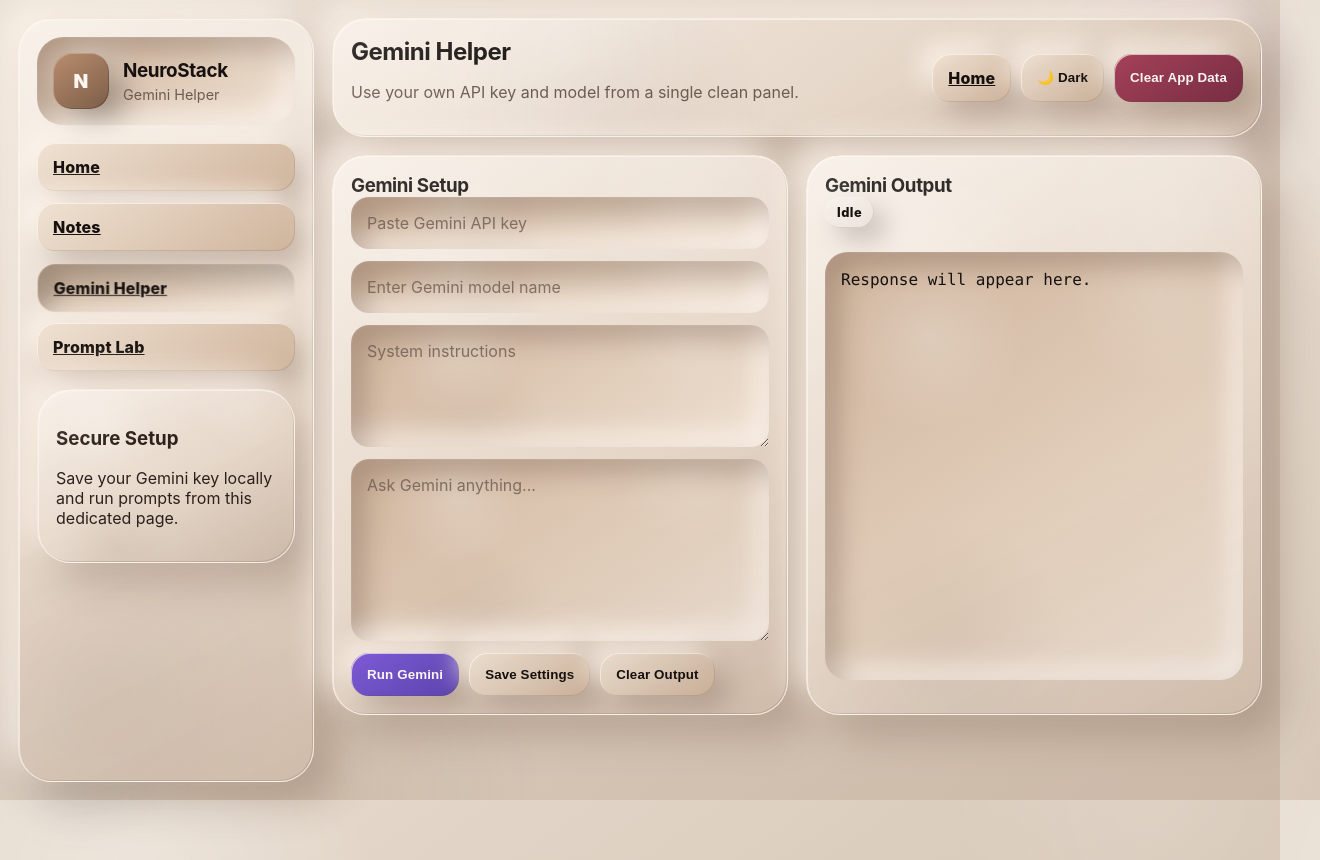
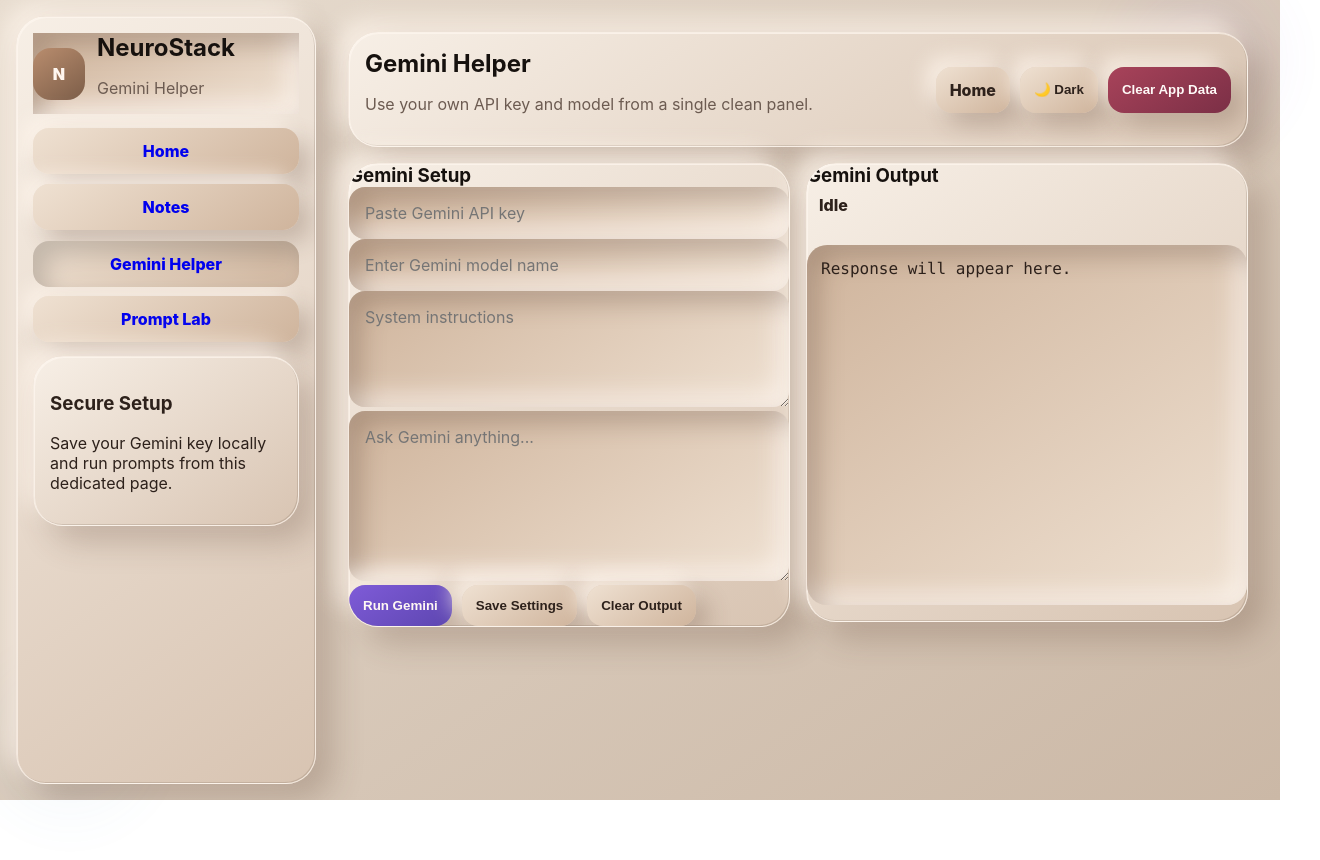
Before and after one commit to lavaztechnet-debug/My-Dev-Site, a plain HTML site: page gemini.html in a window 1280 px wide. Shown: the whole page, 1320 px wide, since content can reach past the window. After the commit the page ends 800 px from the top, so only its background shows below. Drawn offline with Linux system fonts and the light colour scheme.

Commit message:
Update styles.css

```diff
--- a/styles.css
+++ b/styles.css
@@ -1,3 +1,4 @@
+/* Responsive, cleaner multi-page layout */
 :root {
   color-scheme: light;
   --bg-a: #e7dccf;
@@ -19,14 +20,10 @@
   --accent: #7f5bd8;
   --accent-2: #4d8dbf;
   --danger: #a8435a;
-  --success: #58756a;
-  --radius-xl: 34px;
-  --radius-lg: 26px;
-  --radius-md: 20px;
+  --radius-xl: 30px;
+  --radius-lg: 24px;
+  --radius-md: 18px;
   --radius-sm: 14px;
-  --texture: radial-gradient(circle at 25% 20%, rgba(255,255,255,.20), transparent 20%),
-            radial-gradient(circle at 80% 10%, rgba(255,255,255,.12), transparent 18%),
-            radial-gradient(circle at 30% 90%, rgba(80, 55, 35, .06), transparent 24%);
 }
 
 :root[data-theme="dark"] {
@@ -50,562 +47,110 @@
   --accent: #c3a1ff;
   --accent-2: #83c1ff;
   --danger: #ff7f9d;
-  --success: #97b8a6;
 }
 
-* {
-  box-sizing: border-box;
+* { box-sizing: border-box; }
+html, body { margin: 0; min-height: 100%; }
+body {
+  padding: 16px;
+  color: var(--text);
+  font-family: Inter, ui-sans-serif, system-ui, -apple-system, BlinkMacSystemFont, "Segoe UI", sans-serif;
+  background: linear-gradient(145deg, var(--bg-a), var(--bg-b));
+  overflow-x: hidden;
 }
 
-html, body {
-  margin: 0;
-  min-height: 100%;
+.bg-orb { position: fixed; width: 240px; height: 240px; border-radius: 50%; filter: blur(18px); opacity: .22; pointer-events: none; z-index: 0; }
+.orb-a { top: -60px; right: -40px; background: radial-gradient(circle, rgba(127, 91, 216, 0.45), transparent 65%); }
+.orb-b { bottom: -60px; left: -50px; background: radial-gradient(circle, rgba(77, 141, 191, 0.34), transparent 65%); }
+
+.shell {
+  position: relative; z-index: 1; min-height: calc(100vh - 32px);
+  display: grid; grid-template-columns: minmax(240px, 300px) 1fr; gap: 16px;
 }
 
-body {
-  padding: 18px;
-  overflow-x: hidden;
+.neu-panel, .neu-inset, .neu-input, .neu-btn, .output-box, .status-pill, .note-card, .mini-card {
   color: var(--text);
-  font-family: Inter, ui-sans-serif, system-ui, -apple-system, BlinkMacSystemFont, "Segoe UI", sans-serif;
-  background:
-    radial-gradient(circle at 10% 10%, rgba(255,255,255,0.32), transparent 18%),
-    radial-gradient(circle at 90% 0%, rgba(255,255,255,0.12), transparent 14%),
-    radial-gradient(circle at 20% 100%, rgba(120, 88, 55, 0.10), transparent 22%),
-    linear-gradient(145deg, var(--bg-a), var(--bg-b));
-  perspective: 1500px;
-}
-
-body::before {
-  content: "";
-  position: fixed;
-  inset: 0;
-  pointer-events: none;
-  background:
-    radial-gradient(circle at 30% 20%, rgba(255,255,255,.11), transparent 0 18%, transparent 18.5%),
-    radial-gradient(circle at 70% 80%, rgba(255,255,255,.07), transparent 0 15%, transparent 15.5%),
-    linear-gradient(0deg, rgba(255,255,255,0.02), rgba(255,255,255,0.02));
-  mix-blend-mode: soft-light;
-  opacity: .65;
-}
-
-.bg-orb {
-  position: fixed;
-  width: 260px;
-  height: 260px;
-  border-radius: 50%;
-  filter: blur(18px);
-  opacity: 0.28;
-  pointer-events: none;
-  z-index: 0;
-}
-
-.orb-a {
-  top: -60px;
-  right: -40px;
-  background: radial-gradient(circle, rgba(127, 91, 216, 0.45), transparent 65%);
-}
-
-.orb-b {
-  bottom: -60px;
-  left: -50px;
-  background: radial-gradient(circle, rgba(77, 141, 191, 0.34), transparent 65%);
-}
-
-.shell {
-  position: relative;
-  z-index: 1;
-  display: grid;
-  grid-template-columns: 296px 1fr;
-  gap: 18px;
-  min-height: calc(100vh - 36px);
-}
-
-.neu-panel,
-.neu-inset,
-.neu-input,
-.neu-btn,
-.output-box,
-.status-pill,
-.note-card,
-.mini-card {
-  position: relative;
   border: 0;
-  color: var(--text);
 }
 
 .neu-panel {
-  overflow: hidden;
-  border-radius: var(--radius-xl);
-  background:
-    var(--texture),
-    linear-gradient(145deg, var(--panel-a), var(--panel-b));
+  overflow: hidden; border-radius: var(--radius-xl);
+  background: linear-gradient(145deg, var(--panel-a), var(--panel-b));
   border: 1px solid var(--line-light);
-  box-shadow:
-    20px 20px 42px var(--shadow-out-a),
-    -16px -16px 32px var(--shadow-out-b),
-    inset 1px 1px 0 var(--line-light),
-    inset -1px -1px 0 var(--line-dark);
+  box-shadow: 16px 16px 32px var(--shadow-out-a), -12px -12px 24px var(--shadow-out-b), inset 1px 1px 0 var(--line-light), inset -1px -1px 0 var(--line-dark);
 }
 
-.neu-panel::before,
-.neu-panel::after {
-  content: "";
-  position: absolute;
-  inset: 0;
-  border-radius: inherit;
-  pointer-events: none;
+.neu-inset, .neu-input, .output-box {
+  background: linear-gradient(145deg, var(--surface-b), var(--surface-a));
+  box-shadow: inset 12px 12px 24px var(--shadow-in-a), inset -12px -12px 24px var(--shadow-in-b);
 }
 
-.neu-panel::before {
-  background: linear-gradient(160deg, rgba(255,255,255,0.22), transparent 34%);
-  opacity: .75;
+.sidebar, .content, .hero, .sidebar-card, .mini-card { padding: 16px; }
+.sidebar { display: flex; flex-direction: column; gap: 14px; }
+.content { display: flex; flex-direction: column; gap: 16px; min-width: 0; }
+
+.brand { display: flex; align-items: center; gap: 12px; }
+.brand-mark { width: 52px; height: 52px; border-radius: 18px; display: grid; place-items: center; font-weight: 900; background: linear-gradient(145deg, #b98d6e, #7c5d48); color: #fff6ef; }
+.brand h1, .topbar h2, .hero h3, .content h3, .note-card h4 { margin: 0; color: var(--text-strong); }
+.brand p, .topbar p, .hero p, .mini-card p, .note-card p, .note-meta, .feature-list { color: var(--muted); }
+
+.nav { display: grid; gap: 10px; }
+.nav-btn, .neu-btn {
+  display: inline-flex; align-items: center; justify-content: center; text-decoration: none;
+  border-radius: 16px; padding: 13px 14px; font-weight: 800;
+  background: linear-gradient(145deg, var(--surface-a), var(--surface-b));
+  box-shadow: 12px 12px 24px var(--shadow-out-a), -10px -10px 20px var(--shadow-out-b);
+  transition: transform .15s ease, box-shadow .15s ease;
+}
+.nav-btn:hover, .neu-btn:hover { transform: translateY(-1px); }
+.nav-btn.active, .nav-btn:active, .neu-btn:active { transform: translateY(1px); box-shadow: inset 12px 12px 24px rgba(0,0,0,.18), inset -10px -10px 20px rgba(255,255,255,.08); }
+.primary-btn { color: #fff8f3; background: linear-gradient(145deg, var(--accent), #5d46b0); }
+.danger-btn { color: #fffaf8; background: linear-gradient(145deg, var(--danger), #7b2f46); }
+
+.topbar { display: flex; justify-content: space-between; align-items: center; gap: 14px; padding: 16px; flex-wrap: wrap; }
+.topbar-actions, .hero-actions, .row { display: flex; flex-wrap: wrap; gap: 10px; }
+
+.grid { display: grid; gap: 16px; }
+.grid.two { grid-template-columns: repeat(2, minmax(0, 1fr)); }
+.grid.three { grid-template-columns: repeat(3, minmax(0, 1fr)); }
+.view { display: none; }
+.view.active { display: block; }
+.page-grid { align-items: start; }
+.hero { min-height: 260px; display: flex; flex-direction: column; justify-content: center; }
+.hero-badge, .mini-label, .status-pill { display: inline-flex; width: fit-content; align-items: center; justify-content: center; border-radius: 999px; font-weight: 800; }
+.hero-badge { padding: 8px 12px; margin-bottom: 12px; color: #fff9f4; background: linear-gradient(145deg, var(--accent-2), #385d85); }
+.hero h3 { font-size: clamp(1.4rem, 4vw, 2.2rem); line-height: 1; }
+.feature-list { margin: 0; padding-left: 18px; line-height: 1.7; }
+
+.neu-input { width: 100%; min-width: 0; border-radius: 16px; padding: 14px 16px; resize: vertical; outline: none; color: var(--text-strong); font: inherit; line-height: 1.5; }
+.neu-input:focus { box-shadow: inset 12px 12px 24px rgba(0,0,0,.2), inset -12px -12px 24px rgba(255,255,255,.08); }
+.area-sm { min-height: 86px; }
+.area-md { min-height: 116px; }
+.area-lg { min-height: 170px; }
+.area-xl { min-height: 360px; }
+
+.notes-list { display: grid; gap: 12px; margin-top: 12px; max-height: 520px; overflow: auto; padding-right: 2px; }
+.note-card { padding: 14px; border-radius: 20px; background: linear-gradient(145deg, rgba(255,255,255,.12), rgba(0,0,0,.03)), linear-gradient(145deg, var(--surface-a), var(--surface-b)); box-shadow: 12px 12px 24px rgba(0,0,0,.18), -10px -10px 20px rgba(255,255,255,.08); }
+.note-actions { display: flex; flex-wrap: wrap; gap: 8px; }
+.output-box { min-height: 360px; margin-top: 12px; padding: 14px; border-radius: 20px; overflow: auto; white-space: pre-wrap; font-family: ui-monospace, SFMono-Regular, Menlo, Consolas, monospace; }
+.status-pill { padding: 8px 12px; margin-bottom: 10px; }
+
+@media (max-width: 980px) {
+  .shell { grid-template-columns: 1fr; }
+  .sidebar { order: 0; }
+  .content { order: 1; }
 }
 
-.neu-panel::after {
-  background: linear-gradient(335deg, rgba(0,0,0,0.06), transparent 42%);
-  opacity: .7;
+@media (max-width: 760px) {
+  body { padding: 12px; }
+  .topbar { flex-direction: column; align-items: stretch; }
+  .grid.two, .grid.three { grid-template-columns: 1fr; }
+  .hero { min-height: 220px; }
+  .output-box { min-height: 280px; }
 }
 
-.neu-inset,
-.neu-input,
-.output-box {
-  background:
-    var(--texture),
-    linear-gradient(145deg, var(--surface-b), var(--surface-a));
-  box-shadow:
-    inset 14px 14px 26px var(--shadow-in-a),
-    inset -14px -14px 26px var(--shadow-in-b),
-    inset 1px 1px 0 rgba(255,255,255,0.12);
+@media (max-width: 480px) {
+  .sidebar, .content, .hero, .sidebar-card, .mini-card { padding: 12px; }
+  .nav-btn, .neu-btn, .neu-input { border-radius: 14px; }
+  .brand-mark { width: 46px; height: 46px; }
 }
-
-.neu-inset {
-  border-radius: var(--radius-lg);
-}
-
-.depth-xl { transform: translateZ(32px); }
-.depth-lg { transform: translateZ(18px); }
-.depth-md { transform: translateZ(10px); }
-
-.sidebar {
-  display: flex;
-  flex-direction: column;
-  gap: 18px;
-  padding: 18px;
-}
-
-.brand {
-  display: flex;
-  align-items: center;
-  gap: 14px;
-  padding: 16px;
-}
-
-.brand h1,
-.topbar h2,
-.hero h3,
-.content h3,
-.note-card h4 {
-  margin: 0;
-  color: var(--text-strong);
-  letter-spacing: -0.02em;
-}
-
-.brand h1 { font-size: 1.18rem; }
-.brand p {
-  margin: 4px 0 0;
-  color: var(--muted);
-  font-size: 0.9rem;
-}
-
-.brand-mark {
-  width: 56px;
-  height: 56px;
-  border-radius: 19px;
-  display: grid;
-  place-items: center;
-  font-weight: 900;
-  font-size: 1.2rem;
-  color: #fff6ef;
-  background: linear-gradient(145deg, #b98d6e, #7c5d48);
-  box-shadow:
-    14px 14px 28px rgba(0,0,0,0.25),
-    -10px -10px 20px rgba(255,255,255,0.16),
-    inset 1px 1px 0 rgba(255,255,255,0.22),
-    inset -1px -1px 0 rgba(0,0,0,0.18);
-}
-
-.nav {
-  display: grid;
-  gap: 12px;
-}
-
-.nav-btn,
-.neu-btn {
-  appearance: none;
-  border: 0;
-  border-radius: 18px;
-  padding: 14px 16px;
-  background:
-    linear-gradient(145deg, var(--surface-a), var(--surface-b));
-  box-shadow:
-    14px 14px 28px var(--shadow-out-a),
-    -12px -12px 24px var(--shadow-out-b),
-    inset 1px 1px 0 var(--line-light),
-    inset -1px -1px 0 var(--line-dark);
-  color: var(--text-strong);
-  font-weight: 800;
-  letter-spacing: 0.01em;
-  transition: transform .18s ease, box-shadow .18s ease, filter .18s ease, background .18s ease;
-}
-
-.nav-btn.active,
-.nav-btn:active,
-.neu-btn:active {
-  transform: translateY(1px) scale(0.995);
-  box-shadow:
-    inset 16px 16px 26px rgba(0,0,0,0.22),
-    inset -12px -12px 22px rgba(255,255,255,0.12),
-    inset 1px 1px 0 rgba(255,255,255,0.08);
-}
-
-.nav-btn.active {
-  background: linear-gradient(145deg, var(--surface-b), var(--surface-a));
-}
-
-.nav-btn:hover,
-.neu-btn:hover {
-  filter: saturate(1.03) brightness(1.01);
-  transform: translateY(-1px);
-}
-
-.primary-btn {
-  color: #fff8f3;
-  background: linear-gradient(145deg, var(--accent), #5d46b0);
-}
-
-.danger-btn {
-  color: #fffaf8;
-  background: linear-gradient(145deg, var(--danger), #7b2f46);
-}
-
-.content {
-  display: flex;
-  flex-direction: column;
-  gap: 18px;
-}
-
-.topbar {
-  display: flex;
-  justify-content: space-between;
-  align-items: center;
-  gap: 14px;
-  padding: 18px;
-}
-
-.topbar p,
-.hero p,
-.content p,
-.feature-list,
-.mini-card p,
-.note-card p,
-.note-meta {
-  color: var(--muted);
-}
-
-.topbar-actions,
-.hero-actions,
-.row {
-  display: flex;
-  flex-wrap: wrap;
-  gap: 10px;
-}
-
-.view {
-  display: none;
-  gap: 18px;
-}
-
-.view.active {
-  display: grid;
-}
-
-.grid {
-  display: grid;
-  gap: 18px;
-}
-
-.grid.two {
-  grid-template-columns: repeat(2, minmax(0, 1fr));
-}
-
-.grid.three {
-  grid-template-columns: repeat(3, minmax(0, 1fr));
-}
-
-.hero,
-.sidebar-card,
-.mini-card,
-.content .neu-panel {
-  padding: 18px;
-}
-
-.hero {
-  min-height: 276px;
-  display: flex;
-  flex-direction: column;
-  justify-content: center;
-}
-
-.hero h3 {
-  font-size: clamp(1.5rem, 3vw, 2.25rem);
-  line-height: 0.98;
-  text-shadow:
-    0 1px 0 rgba(255,255,255,0.3),
-    0 0 0.01px rgba(0,0,0,0.35);
-}
-
-.hero-badge,
-.mini-label,
-.status-pill {
-  display: inline-flex;
-  align-items: center;
-  justify-content: center;
-  width: fit-content;
-  border-radius: 999px;
-  font-weight: 800;
-  letter-spacing: 0.04em;
-}
-
-.hero-badge {
-  padding: 8px 12px;
-  margin-bottom: 12px;
-  color: #fff9f4;
-  background: linear-gradient(145deg, var(--accent-2), #385d85);
-  box-shadow:
-    12px 12px 24px rgba(0,0,0,0.22),
-    -8px -8px 18px rgba(255,255,255,0.16),
-    inset 1px 1px 0 rgba(255,255,255,0.18),
-    inset -1px -1px 0 rgba(0,0,0,0.16);
-  text-transform: uppercase;
-  font-size: 0.75rem;
-}
-
-.feature-list {
-  margin: 0;
-  padding-left: 20px;
-  line-height: 1.72;
-}
-
-.mini-card {
-  text-align: center;
-}
-
-.mini-card strong {
-  display: block;
-  margin: 10px 0 6px;
-  font-size: 1.35rem;
-  color: var(--text-strong);
-  letter-spacing: -0.03em;
-}
-
-.mini-label {
-  padding: 6px 10px;
-  color: var(--text-strong);
-  background: linear-gradient(145deg, rgba(255,255,255,0.33), rgba(0,0,0,0.05));
-  box-shadow:
-    inset 3px 3px 7px rgba(255,255,255,0.26),
-    inset -3px -3px 7px rgba(0,0,0,0.10);
-  font-size: 0.78rem;
-}
-
-.stack {
-  display: grid;
-  gap: 12px;
-}
-
-.neu-input {
-  width: 100%;
-  min-width: 0;
-  border-radius: 18px;
-  padding: 14px 16px;
-  resize: vertical;
-  outline: none;
-  color: var(--text-strong);
-  caret-color: var(--accent);
-  font: inherit;
-  line-height: 1.5;
-}
-
-.neu-input::placeholder {
-  color: color-mix(in srgb, var(--muted) 82%, transparent);
-}
-
-.neu-input:focus {
-  box-shadow:
-    inset 16px 16px 28px rgba(0,0,0,0.22),
-    inset -14px -14px 24px rgba(255,255,255,0.16),
-    0 0 0 1px rgba(127, 91, 216, 0.22);
-}
-
-.area-sm { min-height: 94px; }
-.area-md { min-height: 122px; }
-.area-lg { min-height: 182px; }
-.area-xl { min-height: 432px; }
-
-.notes-list {
-  display: grid;
-  gap: 12px;
-  margin-top: 14px;
-  max-height: 540px;
-  overflow: auto;
-  padding-right: 4px;
-}
-
-.note-card {
-  padding: 16px;
-  border-radius: 22px;
-  background:
-    linear-gradient(145deg, rgba(255,255,255,0.18), rgba(0,0,0,0.03)),
-    linear-gradient(145deg, var(--surface-a), var(--surface-b));
-  border: 1px solid rgba(255,255,255,0.14);
-  box-shadow:
-    16px 16px 30px rgba(0,0,0,0.20),
-    -12px -12px 24px rgba(255,255,255,0.12),
-    inset 1px 1px 0 rgba(255,255,255,0.08),
-    inset -1px -1px 0 rgba(0,0,0,0.12);
-}
-
-.note-card h4 {
-  margin: 0 0 8px;
-  color: var(--text-strong);
-}
-
-.note-card p {
-  margin: 0 0 10px;
-  white-space: pre-wrap;
-}
-
-.note-meta {
-  margin-bottom: 10px;
-  font-size: 0.8rem;
-}
-
-.note-actions {
-  display: flex;
-  flex-wrap: wrap;
-  gap: 10px;
-}
-
-.output-box {
-  min-height: 428px;
-  margin: 14px 0 0;
-  padding: 16px;
-  border-radius: 22px;
-  overflow: auto;
-  white-space: pre-wrap;
-  color: var(--text-strong);
-  font-family: ui-monospace, SFMono-Regular, Menlo, Consolas, monospace;
-  line-height: 1.55;
-}
-
-.status-pill {
-  padding: 8px 12px;
-  margin-bottom: 10px;
-  color: var(--text-strong);
-  background: linear-gradient(145deg, rgba(255,255,255,0.24), rgba(0,0,0,0.04));
-  box-shadow:
-    12px 12px 24px rgba(0,0,0,0.18),
-    -8px -8px 16px rgba(255,255,255,0.12),
-    inset 1px 1px 0 rgba(255,255,255,0.12),
-    inset -1px -1px 0 rgba(0,0,0,0.10);
-  font-size: 0.8rem;
-}
-
-.neu-btn,
-.nav-btn,
-.neu-input,
-.output-box,
-.status-pill,
-.note-card,
-.mini-card,
-.hero,
-.sidebar-card,
-.topbar {
-  backdrop-filter: blur(1px);
-}
-
-.neu-btn:focus-visible,
-.nav-btn:focus-visible,
-.neu-input:focus-visible {
-  outline: 2px solid rgba(127, 91, 216, 0.35);
-  outline-offset: 2px;
-}
-
-.neu-panel:hover {
-  filter: saturate(1.02);
-}
-
-@media (max-width: 1080px) {
-  .shell {
-    grid-template-columns: 1fr;
-  }
-
-  .sidebar {
-    order: 0;
-  }
-
-  .content {
-    order: 1;
-  }
-}
-
-@media (max-width: 820px) {
-  body {
-    padding: 14px;
-  }
-
-  .topbar {
-    flex-direction: column;
-    align-items: stretch;
-  }
-
-  .grid.two,
-  .grid.three {
-    grid-template-columns: 1fr;
-  }
-
-  .hero {
-    min-height: 240px;
-  }
-
-  .output-box,
-  .area-xl {
-    min-height: 300px;
-  }
-}
-
-@media (max-width: 520px) {
-  .sidebar,
-  .topbar,
-  .hero,
-  .content .neu-panel,
-  .mini-card,
-  .sidebar-card {
-    padding: 14px;
-  }
-
-  .nav-btn,
-  .neu-btn,
-  .neu-input {
-    border-radius: 16px;
-  }
-
-  .brand {
-    align-items: flex-start;
-  }
-
-  .brand-mark {
-    width: 50px;
-    height: 50px;
-  }
-  }
```
